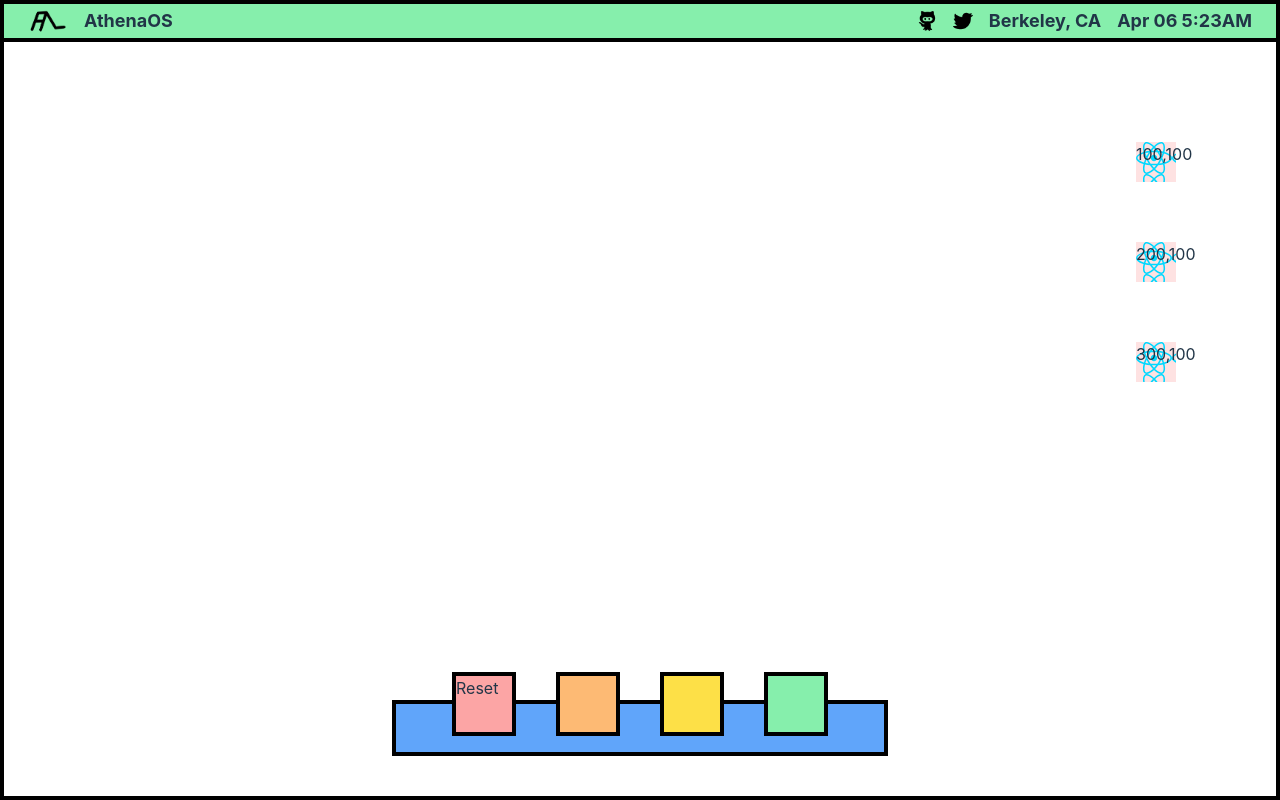
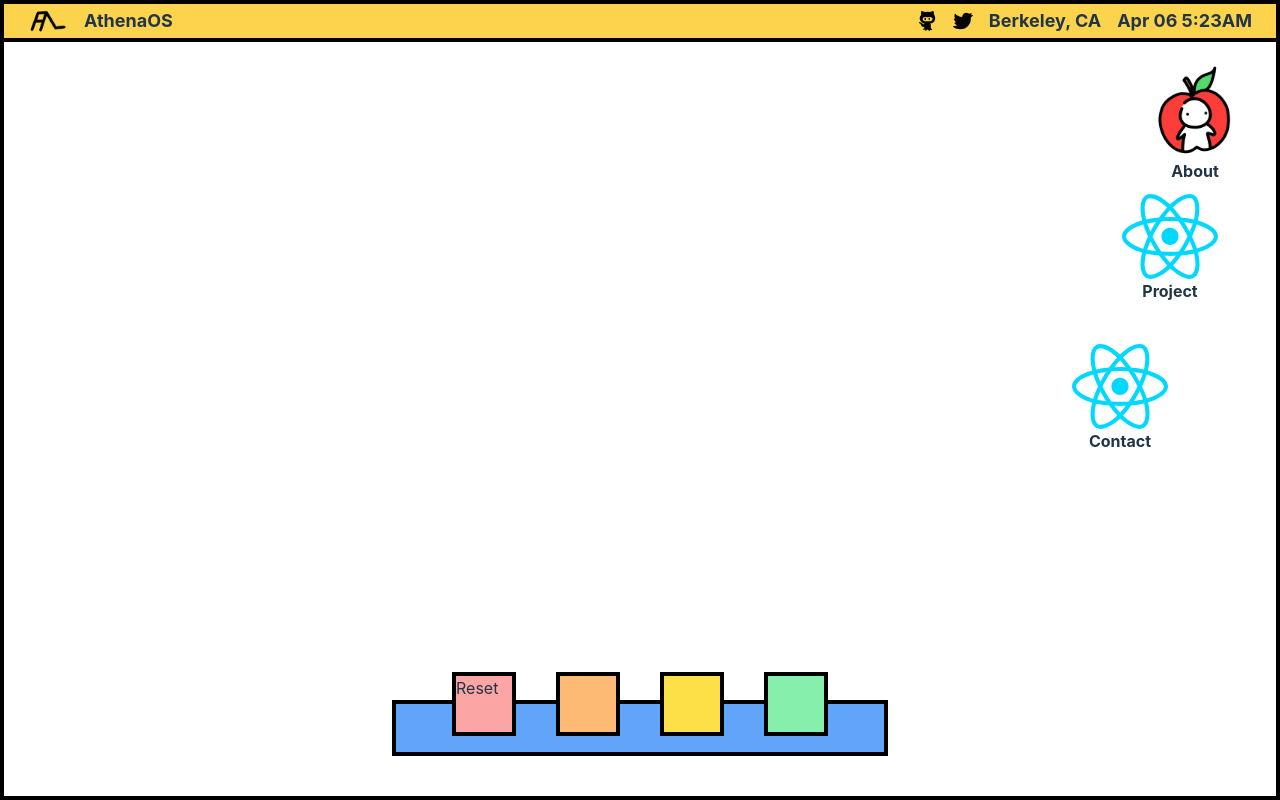
Before and after one commit to athenaleong/athenaleong.github.io, a React (Vite) app: page / in a window 1280 px wide. Built offline with nearby package versions, Linux system fonts and the light colour scheme.

Commit message:
Added about logo

```diff
--- a/src/component/Clock.tsx
+++ b/src/component/Clock.tsx
@@ -18,7 +18,7 @@ const Clock = () => {
 
   const formattedTime = format(currentTime, 'MMM dd h:mma');
 
-  return <div className="text-lg font-bold">{formattedTime}</div>;
+  return <div className="   ">{formattedTime}</div>;
 };
 
 export default Clock;
--- a/src/component/Folder.tsx
+++ b/src/component/Folder.tsx
@@ -1,7 +1,11 @@
+import React, { useState } from 'react';
 import { isEquals } from 'immutability-helper';
 import { useDrag } from 'react-dnd';
 
-const Folder: React.FC<FolderProps> = ({ imageSrc, id, right, top, onClick }) => {
+const Folder: React.FC<FolderProps> = ({ imageSrc, id, right, top, onClick, hoverImageSrc}) => {
+
+    const [hovered, setHoverd] = useState(false);
+
     const [{ isDragging }, drag] = useDrag(() => ({
     type: 'folder',
     item: { id, right, top, 'type' : 'folder'},
@@ -14,11 +18,14 @@ const Folder: React.FC<FolderProps> = ({ imageSrc, id, right, top, onClick }) =>
     return (
         <div
         ref={drag}
-        className={`absolute w-10 h-10 bg-red-100 ${isDragging ? 'opacity-50' : ''}`}
-        style={{ backgroundImage: `url(${imageSrc})`, right : `${right}px`, top : `${top}px` }}
+        className={`flex flex-col items-center justify-center absolute w-28 h-28 ${isDragging ? 'opacity-50' : ''}`}
+        style={{right : `${right}px`, top : `${top}px` }}
         onClick={onClick}
+        onMouseOver={() => setHoverd(true)}
+        onMouseOut={() => setHoverd(false)}
         >
-            {top},{right}
+            <img className='w-[85%]' src={hovered? hoverImageSrc: imageSrc}/>
+            <p className=' font-bold'>{id}</p>
         </div>)
     } else {
     return (
@@ -34,6 +41,7 @@ interface FolderProps {
     right: number;
     top: number;
     onClick: () => void;
+    hoverImageSrc?: string;
   }
 
 
--- a/src/container/Desktop.tsx
+++ b/src/container/Desktop.tsx
@@ -26,11 +26,12 @@ const Desktop = () => {
             right: number;
             imageSrc: string;
             tabId: string;
+            hoverImageSrc?: string;
         }
     }>({
-        '1': {imageSrc: './src/assets/react.svg', right: 100, top: 100, tabId: 'about'},
-        '2' : {imageSrc: './src/assets/react.svg', right: 100, top: 200, tabId: 'project'},
-        '3' : {imageSrc: './src/assets/react.svg', right: 100, top: 300, tabId: 'contact' },
+        'About': {imageSrc: './src/assets/about.png', hoverImageSrc:'./src/assets/about-hover.png', right: 25, top: 25, tabId: 'about'},
+        'Project' : {imageSrc: './src/assets/react.svg', right: 50, top: 150, tabId: 'project'},
+        'Contact' : {imageSrc: './src/assets/react.svg', right: 100, top: 300, tabId: 'contact' },
     });
 
     const dispatch = useDispatch();
@@ -107,7 +108,7 @@ const Desktop = () => {
     return (
         <div className="w-screen h-screen flex flex-col fixed ">
             {/* livvic vs hanken */}
-            <div className='w-screen h-10 bg-green-300 flex flex-row justify-between border-black border-[4px] border-b-0 items-center text-lg font-bold font-livicc'>
+            <div className='w-screen h-10 bg-amber-300 flex flex-row justify-between border-black border-[4px] border-b-0 items-center text-lg font-bold'>
                 <div className='flex flex-row space-x-4 pl-6 items-center '>
                     <img src='./src/assets/slide-thick.png' className='w-10'/>
                     <p>AthenaOS  </p>
@@ -132,11 +133,12 @@ const Desktop = () => {
             </div>
             <div ref={drop} className='w-screen shrink h-screen relative flex flex-col justify-end items-center solid-border'>
                 {Object.keys(folders).map((key) => {
-                    const { right, top, imageSrc, tabId} = folders[key] as {
+                    const { right, top, imageSrc, tabId, hoverImageSrc} = folders[key] as {
                         top: number
                         right: number
                         imageSrc: string
                         tabId: string
+                        hoverImageSrc?: string
                       }
                     return(
                         <Folder
@@ -145,8 +147,8 @@ const Desktop = () => {
                             imageSrc={imageSrc}
                             right={right}
                             top={top}
-                            onClick={() => folderOnClick
-                        (tabId)}
+                            onClick={() => folderOnClick(tabId)}
+                            hoverImageSrc={hoverImageSrc}
                         />)
                 })}
                 {Object.keys(tabs).map((key) => {
--- a/tailwind.config.js
+++ b/tailwind.config.js
@@ -8,9 +8,9 @@ module.exports = {
       },
       fontFamily: {
         'code': ['Fira Code', 'monospace'],
-        'sans': ['Fira Sans', 'sans-serif'],
+        'fira-sans': ['Fira Sans', 'sans-serif'],
         'hanken': ['Hanken Grotesk', 'sans-serif'],
-        'livvic': ['Livvic', 'sans-serif'],
+        'sans': ['Livvic', 'sans-serif'],
       },
     },
   },
```
Also changed, not shown: src/assets/about-hover.png (added), src/assets/about.png (added), src/type/tab.ts (line endings or trailing spaces). Lines whose indentation alone changed are shown as unchanged.
